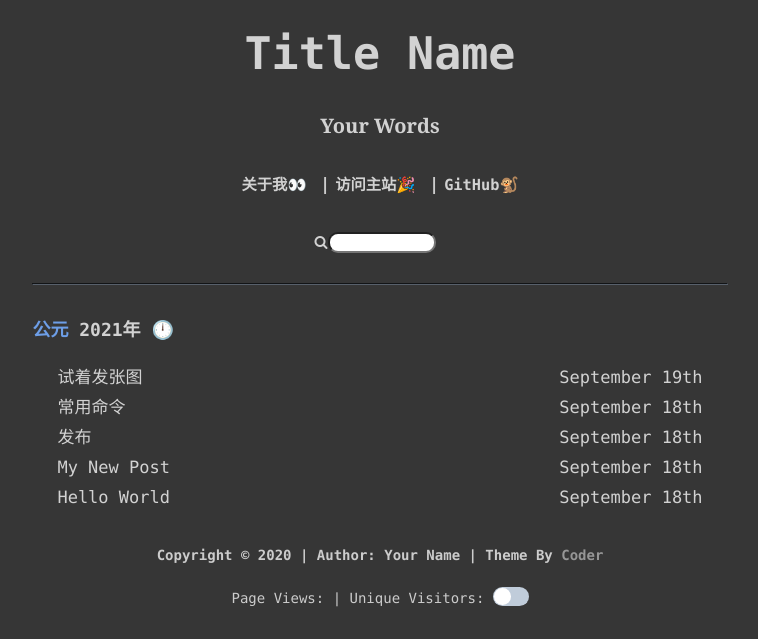
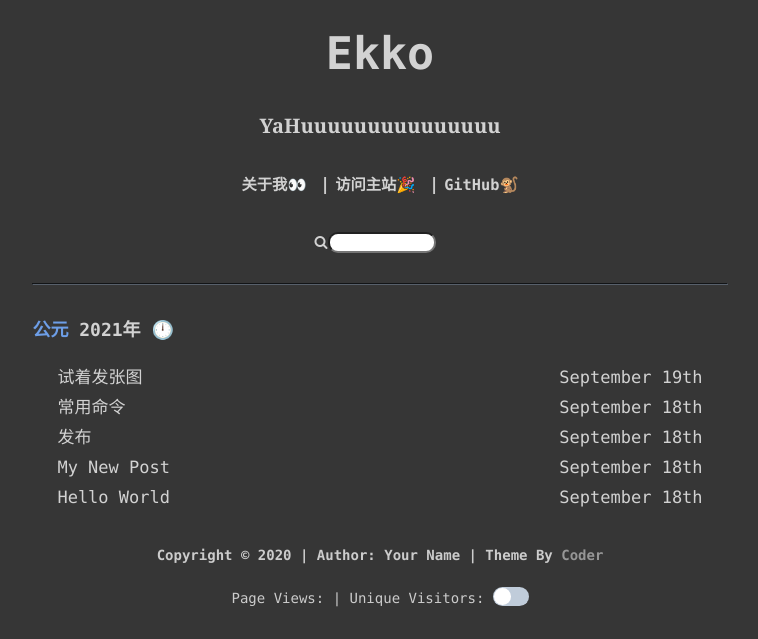
Before and after one commit to xxxRetr0/xxxRetr0.github.io, a plain HTML site: page archives/2021/09/index.html in a window 1280 px wide. Shown: the part 161-800 px from the top of the page, without its empty margins (260-1018 px from the left). Drawn offline with Linux system fonts and the light colour scheme; some packages are replaced by stand-ins of ours; a script that the page names is missing.

Commit message:
Site updated: 2021-09-22 10:46:54

```diff
--- a/archives/2021/09/index.html
+++ b/archives/2021/09/index.html
@@ -26,10 +26,10 @@
     <div class="hd logodiv">
     <img src="/img/male.png" class="logopng" alt="logo">
     <p class="logot">
-         Title Name
+         Ekko
          <span class="logo_2"></span>
         <h3 class="words" style="font-weight: bold;font-family: Georgia;">
-            Your Words
+            YaHuuuuuuuuuuuuuuu
         </h3>
     </p>
 </div>
```
Also changed, not shown: archives/2021/index.html (+2 -2 lines), archives/index.html (+2 -2 lines), index.html (+2 -2 lines).
